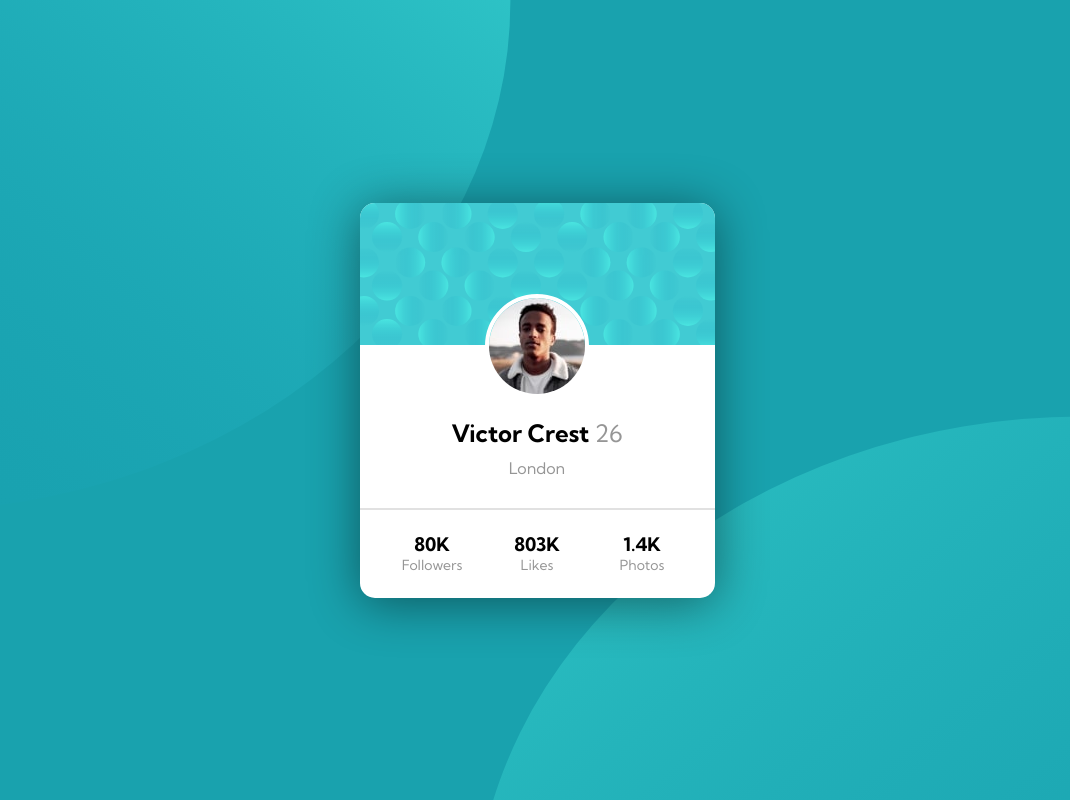
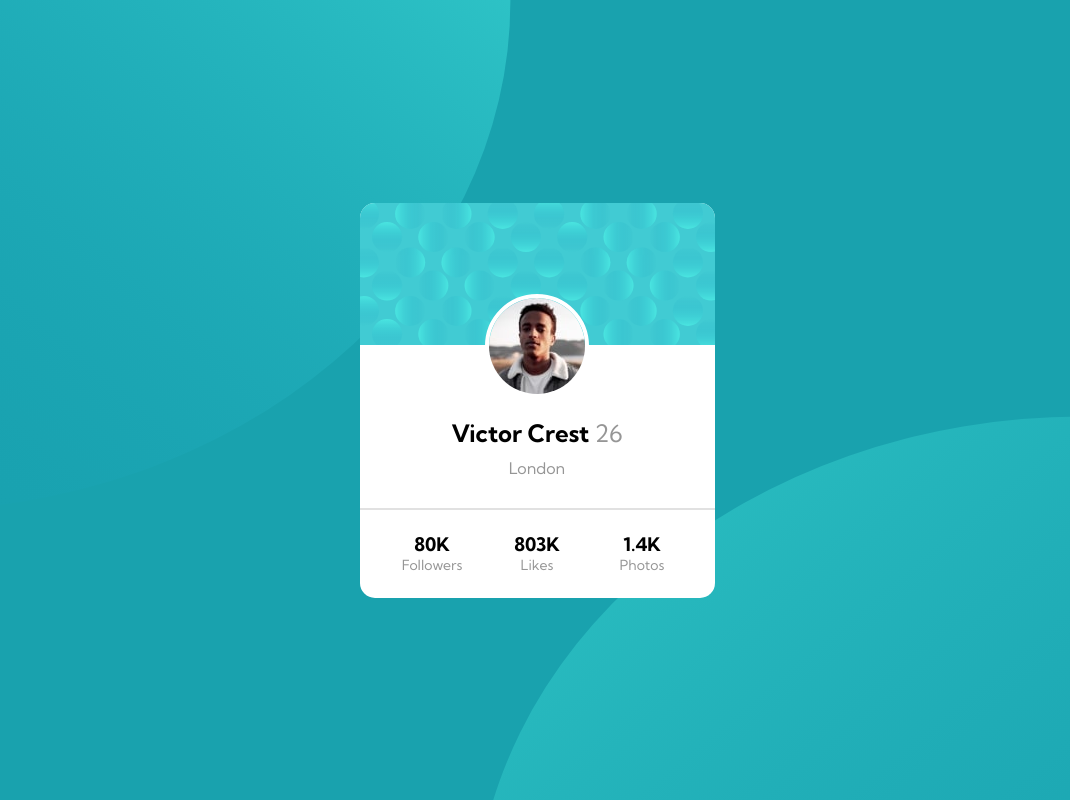
Before and after one commit to IFafaa/profile-card-component-project, a plain HTML site: page index.html in a window 1280 px wide. Shown: the whole page, without its empty margins (103-1173 px from the left). Drawn offline with Linux system fonts and the light colour scheme.

Commit message:
deleting shadow

```diff
--- a/style.css
+++ b/style.css
@@ -50,7 +50,6 @@ body{
 #general_box{
     width: 355px;
     border-radius: 15px;
-    box-shadow: 0px 5px 50px rgba(0, 0, 0, 0.466);
     background-color: white;
 }
 
```
